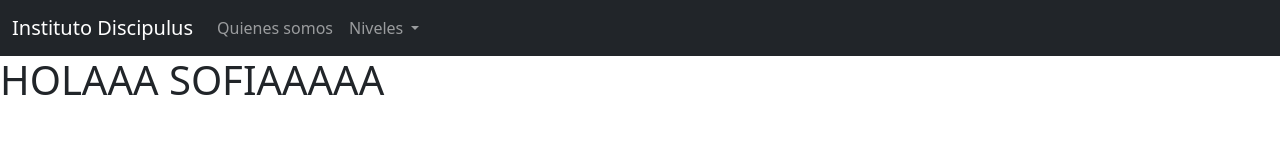
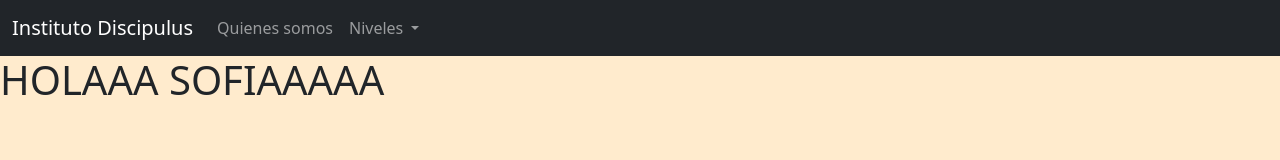
Before and after one commit to Dali1810/Discipulus, a plain HTML site: page index.html in a window 1280 px wide. Drawn offline with nearby package versions, Linux system fonts and the light colour scheme.

Commit message:
Fondo cambiado

```diff
--- /dev/null
+++ b/css/styles.css
@@ -0,0 +1,2 @@
+#fondo{
+    background-color: blanchedalmond;}
--- a/index.html
+++ b/index.html
@@ -7,7 +7,7 @@
     <title>Discipulus</title>
     <link href="https://cdn.jsdelivr.net/npm/bootstrap@5.0.2/dist/css/bootstrap.min.css" rel="stylesheet"
         integrity="sha384-EVSTQN3/azprG1Anm3QDgpJLIm9Nao0Yz1ztcQTwFspd3yD65VohhpuuCOmLASjC" crossorigin="anonymous">
-
+    <link rel="stylesheet" href="./css/styles.css">
 </head>
 <header>
     <!--Navbar del comienzo-->
@@ -41,7 +41,7 @@
     </nav>
 </header>
 
-<body>
+<body id="fondo">
     <h1>HOLAAA SOFIAAAAA</h1>
 
     <script src="https://cdn.jsdelivr.net/npm/@popperjs/core@2.9.2/dist/umd/popper.min.js"
```
